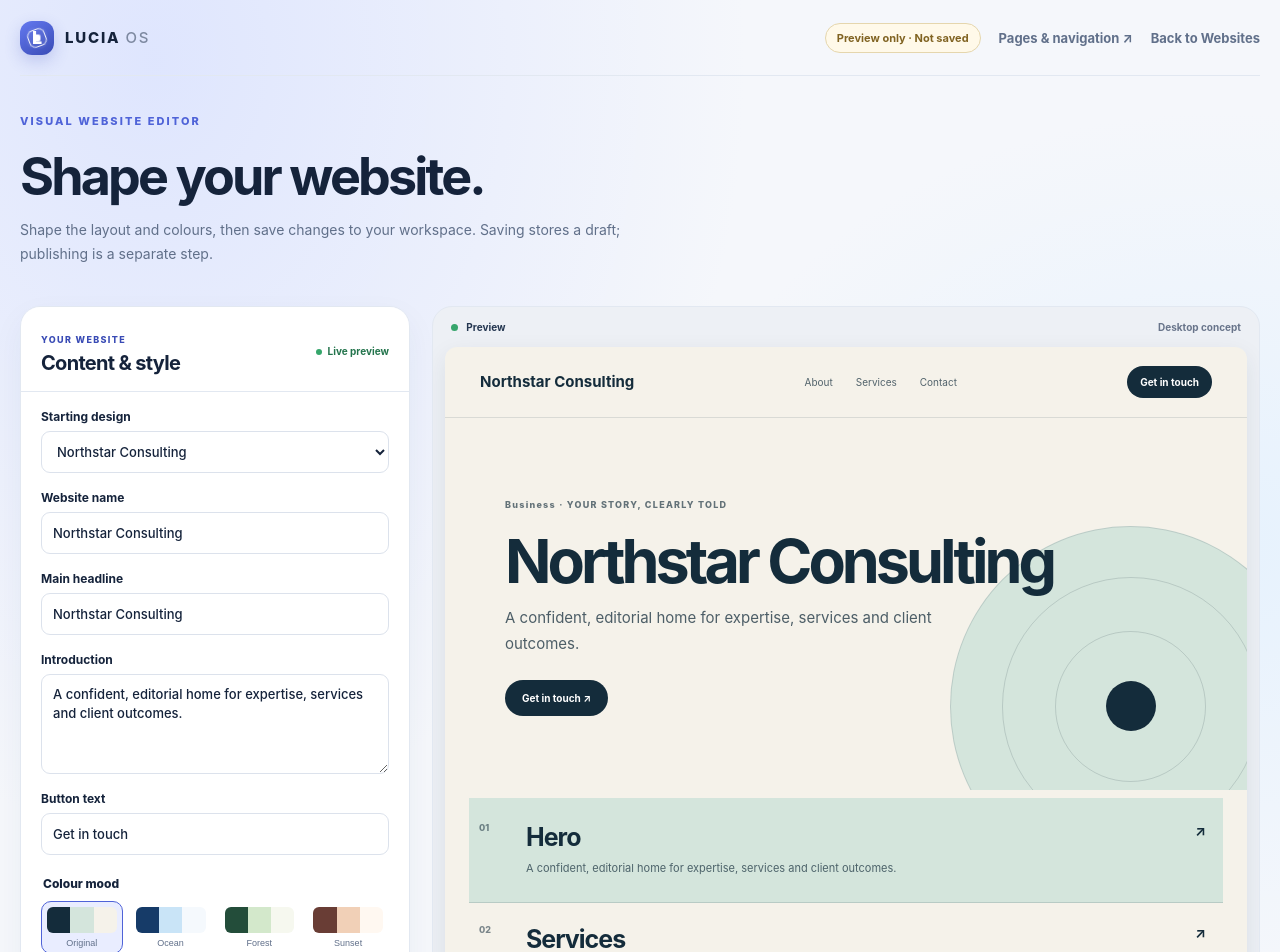
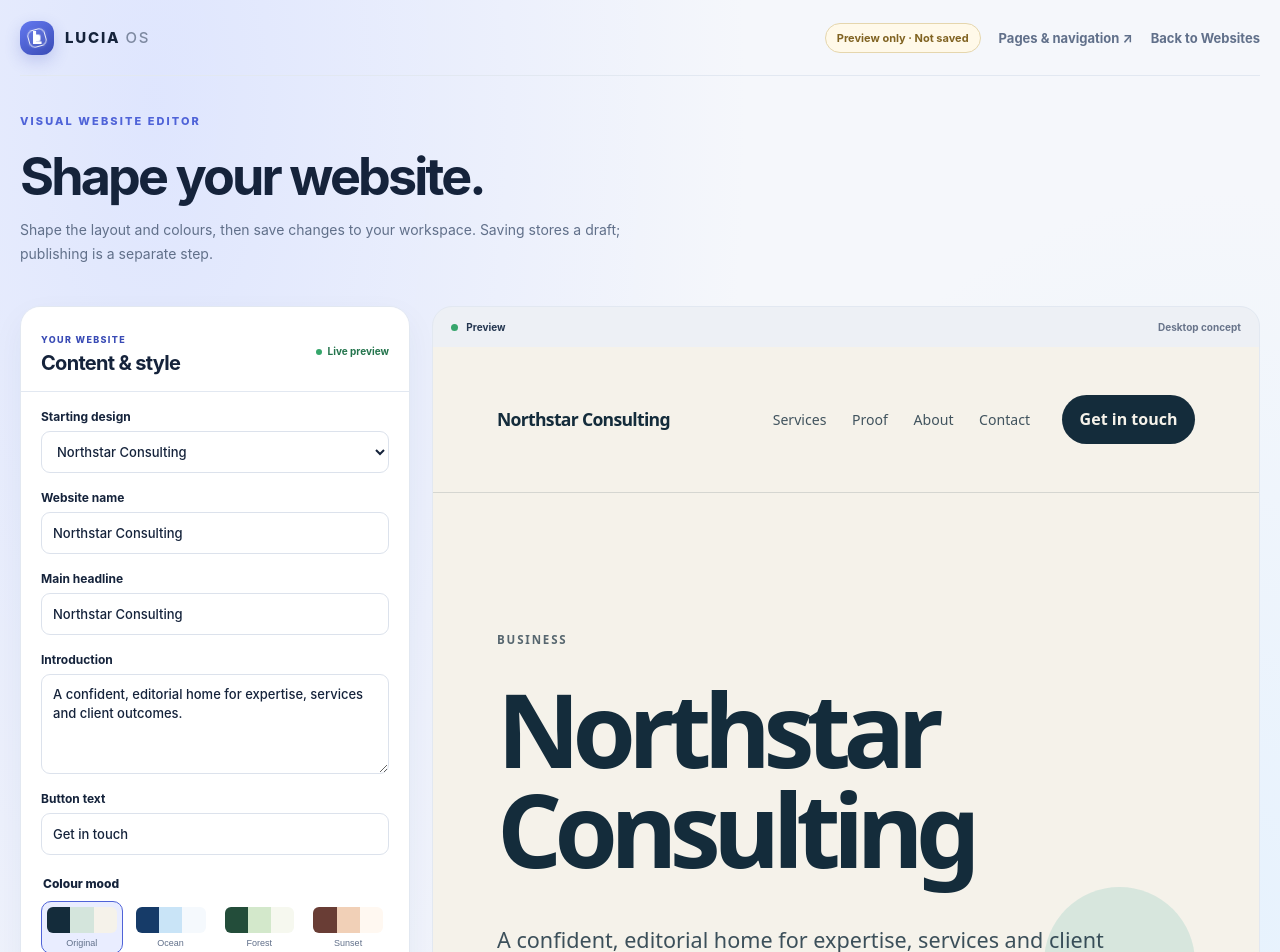
Before and after one commit to trendorafindsinc-jpg/lucia-os, a Next.js app: page /editor in a window 1280 px wide. Shown: the top 952 px of the page. Built offline with nearby package versions, Linux system fonts and the light colour scheme.

Commit message:
feat(loom): share blueprint renderer with Studio preview

```diff
--- a/src/components/editor/visual-site-editor.tsx
+++ b/src/components/editor/visual-site-editor.tsx
@@ -4,6 +4,8 @@ import { useEffect, useMemo, useState } from "react";
 import Link from "next/link";
 import { getTemplateById, websiteTemplates } from "@/lib/templates/catalogue";
 import { editorPalettes, makeInitialDraft, moveSection, siteDraftSchema, type EditorPaletteId, type SiteDraft } from "@/lib/editor/site-draft";
+import { siteDraftToLoomBlueprint } from "@/lib/loom/blueprint";
+import { LoomRenderer } from "@/components/loom/loom-renderer";
 
 export function VisualSiteEditor() {
   const [draft, setDraft] = useState<SiteDraft>(() => makeInitialDraft("northstar-consulting"));
@@ -14,6 +16,7 @@ export function VisualSiteEditor() {
   const [saveLabel, setSaveLabel] = useState("Unsaved changes");
   const template = getTemplateById(draft.templateId);
   const validation = useMemo(() => siteDraftSchema.safeParse(draft), [draft]);
+  const previewBlueprint = useMemo(() => siteDraftToLoomBlueprint(validation.success ? validation.data : makeInitialDraft(draft.templateId)), [draft, validation]);
 
   useEffect(() => {
     const params = new URLSearchParams(window.location.search);
@@ -106,12 +109,7 @@ export function VisualSiteEditor() {
         </aside>
         <section className="editor-preview-wrap" aria-label="Live website preview">
           <div className="editor-preview-toolbar"><span><i /> Preview</span><span>Desktop concept</span></div>
-          <article className="editor-preview" style={{ "--preview-ink": editorPalettes[draft.palette][0], "--preview-accent": editorPalettes[draft.palette][1], "--preview-paper": editorPalettes[draft.palette][2] } as React.CSSProperties}>
-            <header className="preview-site-nav"><strong>{draft.siteName || "Your website"}</strong><nav><span>About</span><span>Services</span><span>Contact</span></nav><button type="button" onClick={() => setNotice("The preview button is illustrative; public navigation is added in a later phase.")}>{draft.buttonLabel || "Get in touch"}</button></header>
-            <section className="preview-hero"><span className="preview-label">{template?.category ?? "Website"} · YOUR STORY, CLEARLY TOLD</span><h2>{draft.headline || "Your headline goes here"}</h2><p>{draft.description || "Add a short introduction to tell visitors what makes you different."}</p><button type="button" onClick={() => setNotice("This is a preview-only call to action. Forms and navigation arrive in a later phase.")}>{draft.buttonLabel || "Learn more"} <span aria-hidden="true">↗</span></button><div className="preview-hero-art" aria-hidden="true"><span /><span /><span /></div></section>
-            <div className="preview-section-stack">{draft.visibleSections.map((section, index) => <section key={section} className={index === 0 ? "preview-content-section is-featured" : "preview-content-section"}><span>0{index + 1}</span><div><h3>{section}</h3><p>{index === 0 ? draft.description : `A dedicated space for your ${section.toLowerCase()} content. Add your own details when content editing is connected.`}</p></div><b aria-hidden="true">↗</b></section>)}</div>
-            <footer className="preview-footer"><strong>{draft.siteName || "Your website"}</strong><span>Made with LUCIA OS · Preview only</span></footer>
-          </article>
+          <div className="editor-loom-preview"><LoomRenderer blueprint={previewBlueprint} preview /></div>
           <p className="editor-preview-caption">{websiteId ? "Changes can be saved to your organisation’s website draft. This preview is private; it is not a public website." : "Illustrative preview. Open a saved website from your Websites library to enable persistent saving."}</p>
         </section>
       </div>
```
